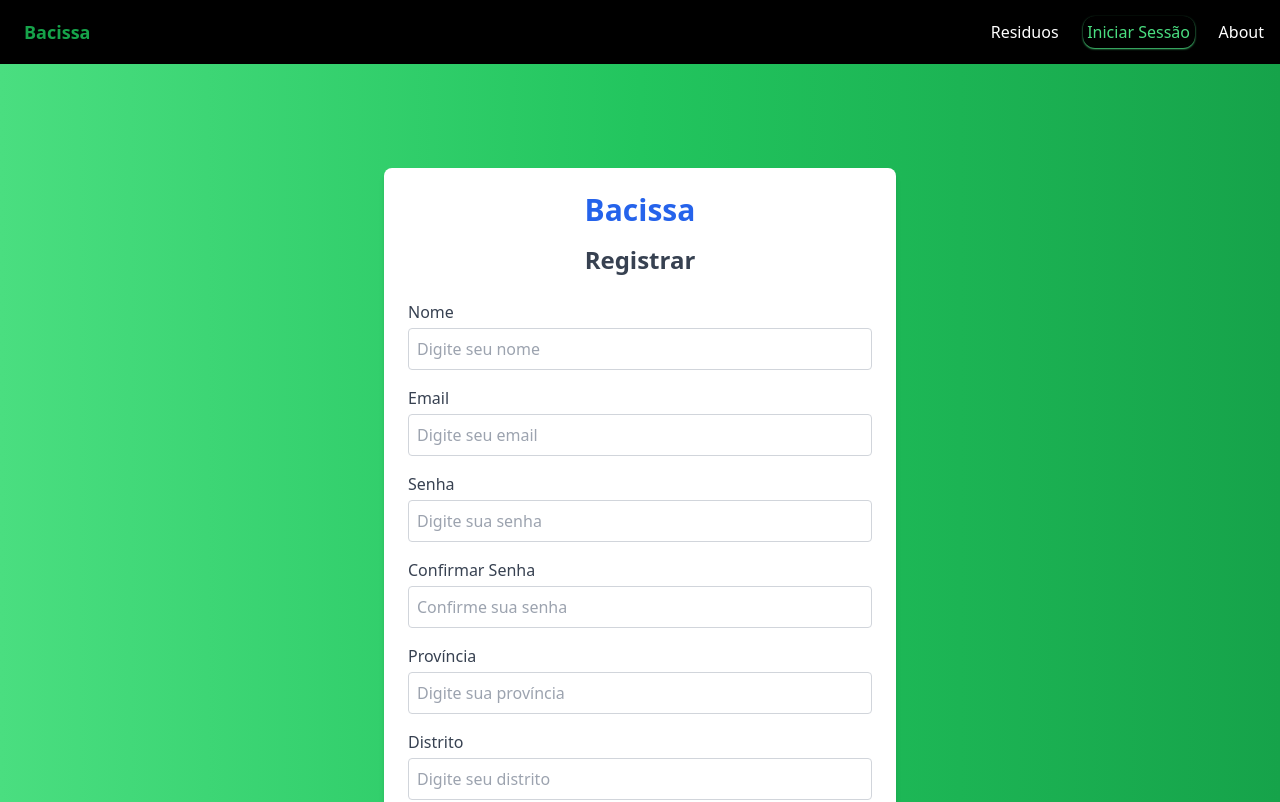
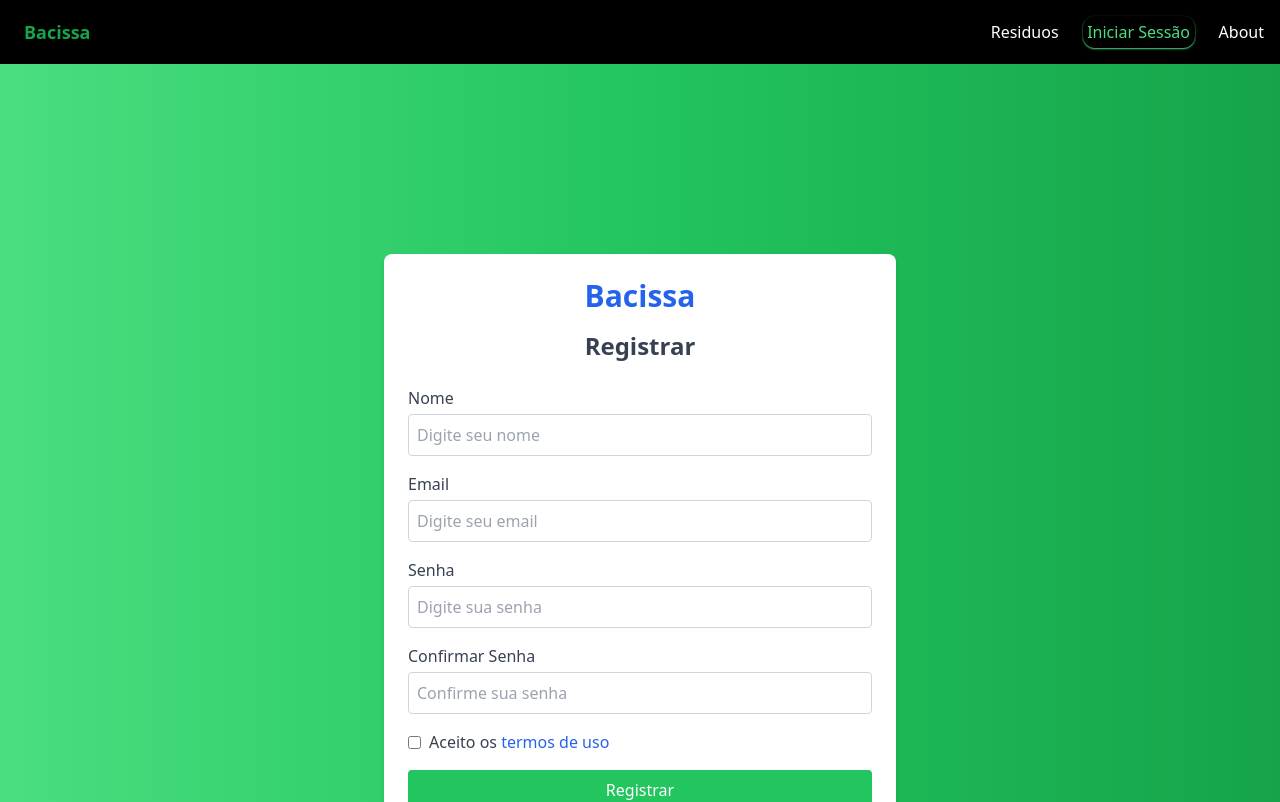
Before and after one commit to DomingosChiconela/Bacissa-FrontEnd, a React (Vite) app: page /login/sing-up in a window 1280 px wide. Shown: the top 802 px of the page. Built offline with nearby package versions, Linux system fonts and the light colour scheme.

Commit message:
update: main

```diff
--- a/src/components/header/footer.jsx
+++ b/src/components/header/footer.jsx
@@ -1,6 +1,6 @@
 export const Footer = () => {
   return (
-    <footer className="flex flex-col justify-center items-center bg-green-nevon text-white text-xs md:text-base p-2  md:p-2 pt-0">
+    <footer className="flex flex-col justify-center items-center bg-green-950 text-white text-xs md:text-base p-2  md:p-2 pt-0">
       <aside className="text-center mb-2">
         <img
           src="https://cdn-icons-png.flaticon.com/512/1286/1286209.png"
--- a/src/components/login/singup.jsx
+++ b/src/components/login/singup.jsx
@@ -143,44 +143,7 @@ export const RegisterForm = () => {
                 <p className="text-red-500 text-sm mt-1">{errors.confirmPassword.message}</p>
               )}
             </div>
-            <div>
-              <label htmlFor="province" className="block text-gray-700">Província</label>
-              <input
-                type="text"
-                id="province"
-                placeholder="Digite sua província"
-                {...register("province", {
-                  required: "Província é obrigatória",
-                  minLength: {
-                    value: 3,
-                    message: "Província deve ter mais de 2 letras",
-                  },
-                })}
-                className="w-full p-2 border border-gray-300 rounded mt-1 focus:outline-none focus:border-blue-500"
-              />
-              {errors.province && (
-                <p className="text-red-500 text-sm mt-1">{errors.province.message}</p>
-              )}
-            </div>
-            <div>
-              <label htmlFor="district" className="block text-gray-700">Distrito</label>
-              <input
-                type="text"
-                id="district"
-                placeholder="Digite seu distrito"
-                {...register("district", {
-                  required: "Distrito é obrigatório",
-                  minLength: {
-                    value: 3,
-                    message: "Distrito deve ter mais de 2 letras",
-                  },
-                })}
-                className="w-full p-2 border border-gray-300 rounded mt-1 focus:outline-none focus:border-blue-500"
-              />
-              {errors.district && (
-                <p className="text-red-500 text-sm mt-1">{errors.district.message}</p>
-              )}
-            </div>
+
             <div className="flex items-center">
               <input
                 type="checkbox"
--- a/src/components/slider/slider.jsx
+++ b/src/components/slider/slider.jsx
@@ -89,7 +89,7 @@ export const Featured = () => {
 
   return (
     <div
-      className="py-4 w-full m-auto bg-slate-100 overflow-hidden mb-2 shadow-sm"
+      className="py-4 w-full m-auto bg-green-950 overflow-hidden  shadow-sm"
       onWheel={handleWheel}
     >
       <Slider ref={sliderRef} {...settings}>
```
